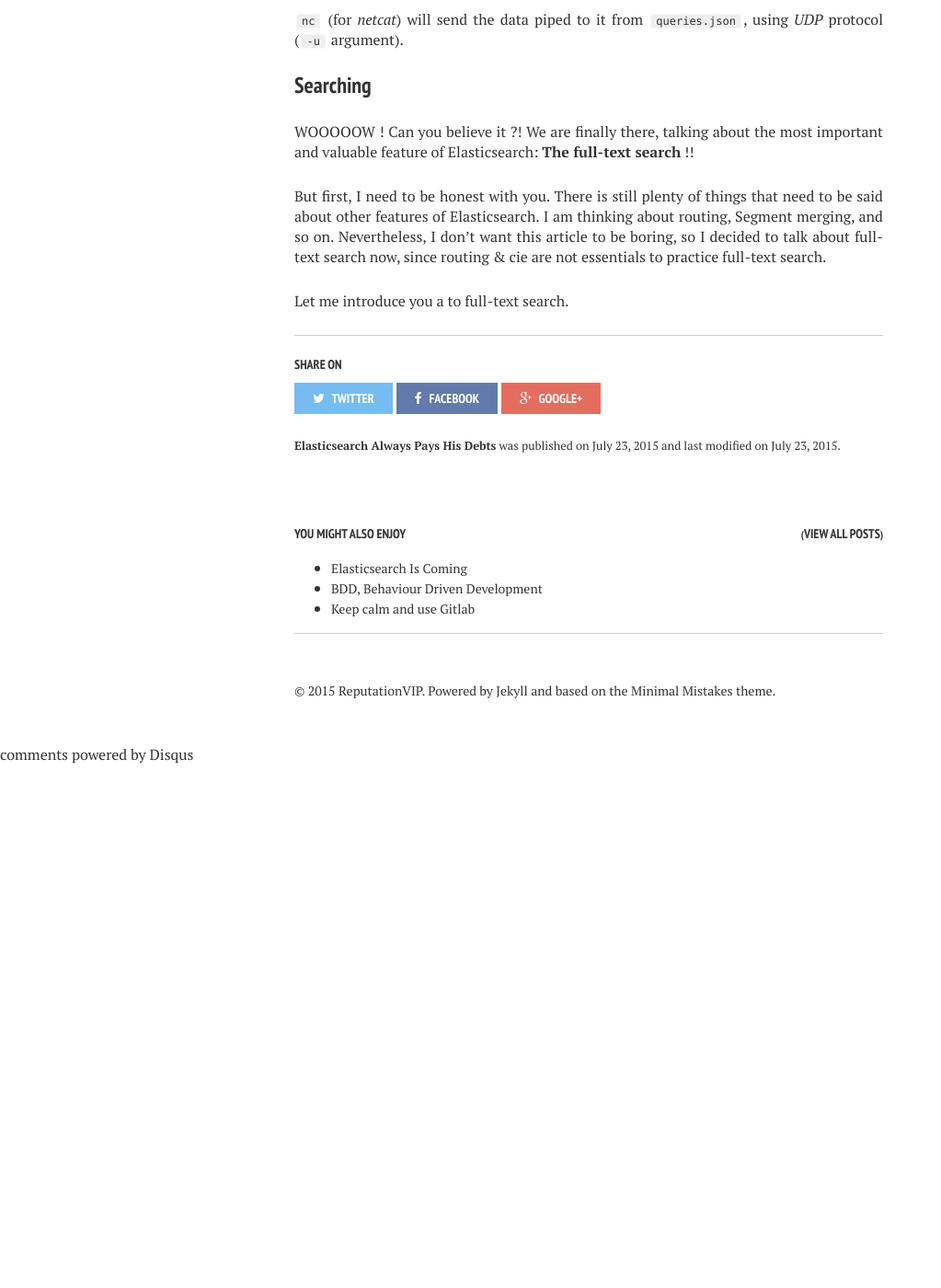
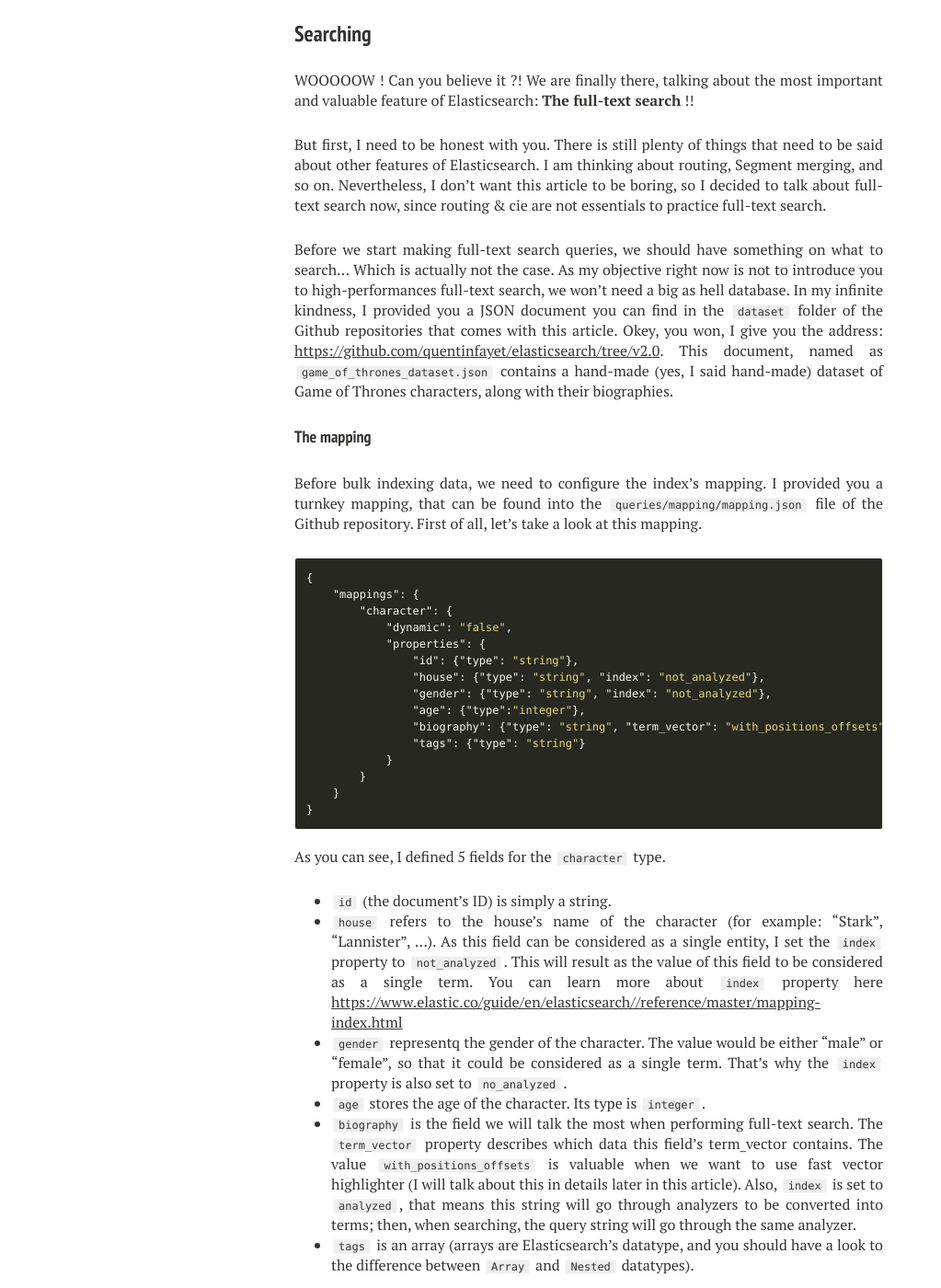
Before and after one commit to semji/reputationvip.github.io, a Jekyll site: the page built from _posts/2015-07-23-elasticsearch-always-pays-his-debts.md, in a window 1280 px wide and 1400 px high, scrolled down 17399 px. Shown: the whole window at 92% size, without its empty margins (0-1023 px from the left). Built offline with Jekyll 4.4.1, drawn with Linux system fonts in a browser that asks for light colours; nearby versions of some CDN libraries; comment, search, counter and statistics services are not loaded; before the commit the page ends 18230 px from its top, so only the background shows below that; some of the changed text lies outside the part shown.

Commit message:
Began full-text search

```diff
--- a/_posts/2015-07-23-elasticsearch-always-pays-his-debts.md
+++ b/_posts/2015-07-23-elasticsearch-always-pays-his-debts.md
@@ -23,7 +23,8 @@
 - :
 - Insert data into indexing json highlighter
 - Check genericity of `the request` parts : no real index name, ...
-- Bulk index request : full example
+- Check //TODO
+- Check mapping in Search > mapping corresponds to the Github repo's mapping.
 
 # ELASTICSEARCH ALWAYS PAYS HIS DEBTS
 
@@ -624,7 +625,8 @@
 For example, the following data could be used to batch index some Game Of Thrones' characters:
 
 {% highlight json %}
-{}
+{"create":{"_index":"game_of_thrones","_type":"character","_id":"JonSnow"}}
+{"house":"Stark","age":"17","biography":"Hello I'm Jon","tags":["jon","night's watch"]}
 {% endhighlight %}
 
 The bad news is that **there is a limitation about the size of the data you are passing through the API.** This limitation is of **100 Mb**...
@@ -656,14 +658,10 @@
 should remember you the result returned for the CRUD operations). The object also contained a `status` field, filled with an HTTP code. Also, if something
 went wrong, the object should contain an `error` field, describing the error.
 
-**Full example**
-
-//TODO Full example
-
 #### UDP Bulk Request
 
-**First of all, you should know that this way to make request is deprecated, and will be removed in Elasticsearch 2.0. Anyway, I found this
-interesting, and I want to give you some information about it.**
+**First of all, you should know that this way to make request is deprecated, and will be removed in Elasticsearch 2.0. Anyway, I thought this
+was worth to talk about, and I want to give you some information about it.**
 
 I told you many times that Elasticsearch wishes you the best. Bulk requests throughout API are quick. But if you are looking for an even more
 efficient way to make bulk queries, then the **UDP** bulk operations are here for you. As a reminder, **UDP** stands for **User Datagram Protocol**.
@@ -697,4 +695,95 @@
 But first, I need to be honest with you. There is still plenty of things that need to be said about other features of Elasticsearch. I am thinking about routing, Segment merging,
 and so on. Nevertheless, I don't want this article to be boring, so I decided to talk about full-text search now, since routing & cie are not essentials to practice full-text search.
 
-Let me introduce you a to full-text search.
+Before we start making full-text search queries, we should have something on what to search... Which is actually not the case. As my objective right now is not to introduce you
+to high-performances full-text search, we won't need a big as hell database. In my infinite kindness, I provided you a JSON document you can find in the `dataset` folder of the
+Github repositories that comes with this article. Okey, you won, I give you the address: [https://github.com/quentinfayet/elasticsearch/tree/v2.0](https://github.com/quentinfayet/elasticsearch/tree/v2.0). This document, named as `game_of_thrones_dataset.json` contains a hand-made
+(yes, I said hand-made) dataset of Game of Thrones characters, along with their biographies.
+
+#### The mapping
+
+Before bulk indexing data, we need to configure the index's mapping. I provided you a turnkey mapping, that can be found into the `queries/mapping/mapping.json` file of the Github
+repository. First of all, let's take a look at this mapping.
+
+{% highlight json %}
+{
+    "mappings": {
+        "character": {
+            "dynamic": "false",
+            "properties": {
+                "id": {"type": "string"},
+                "house": {"type": "string", "index": "not_analyzed"},
+                "gender": {"type": "string", "index": "not_analyzed"},
+                "age": {"type":"integer"},
+                "biography": {"type": "string", "term_vector": "with_positions_offsets", "index": "analyzed"},
+                "tags": {"type": "string"}
+            }
+        }
+    }
+}
+{% endhighlight %}
+
+As you can see, I defined 5 fields for the `character` type.
+
+- `id` (the document's ID) is simply a string.
+- `house` refers to the house's name of the character (for example: "Stark", "Lannister", ...). As this field can be considered as a single entity,
+I set the `index` property to `not_analyzed`. This will result as the value of this field to be considered as a single term. You can learn more about `index` property
+here [https://www.elastic.co/guide/en/elasticsearch//reference/master/mapping-index.html](https://www.elastic.co/guide/en/elasticsearch//reference/master/mapping-index.html)
+- `gender` representq the gender of the character. The value would be either "male" or "female", so that it could be considered as a single term. That's why the `index` property
+is also set to `no_analyzed`.
+- `age` stores the age of the character. Its type is `integer`.
+- `biography` is the field we will talk the most when performing full-text search. The `term_vector` property describes which data this field's term_vector contains. The value
+`with_positions_offsets` is valuable when we want to use fast vector highlighter (I will talk about this in details later in this article). Also, `index` is set to `analyzed`,
+that means this string will go through analyzers to be converted into terms; then, when searching, the query string will go through the same analyzer.
+- `tags` is an array (arrays are Elasticsearch's datatype, and you should have a look to the difference between `Array` and `Nested` datatypes).
+
+So, let's perform this mapping:
+
+{% highlight sh %}
+$>curl –XPUT http://localhost:9200/game_of_thrones/ -d @mapping.json
+{% endhighlight %}
+
+#### Bulk inserting the data
+
+I know you may be impatient to start full-text search. But before that (the last step, I promise), we need to insert data into our Elasticsearch cluster. In a surge of generosity,
+I created a bulk-index request, that you can find in the `dataset` folder.
+
+You can perform the bulk request with the following command:
+
+{% highlight sh %}
+$>curl –XPOST http://localhost:9200/_bulk/ -d @game_of_thrones_dataset
+{% endhighlight %}
+
+#### Basic search query
+
+Elasticsearch accepts 3 main types of queries. The `basic queries`, such as, for example, term queries. The `compound queries`, such as boolean ones, and, finally, the `filter queries`.
+
+Right now, we will go into the basic queries.
+
+Elasticsearch API provides us two way of performing the basic queries.
+
+##### The inline query
+
+The first way, I named it as "inline query", is a way to pass the query through the get parameters, directly into the URL.
+
+**The request**
+
+The request type is `GET`
+
+<div class="highlight"><pre><code>http://localhost:9200<span style="color: orange">/index/type</span><span style="color: chartreuse">/_search?q=the_query</span></code></pre></div>
+
+The action, `_search` indicates to Elasticsearch that we are willing to perform a search. The `q` parameter contains the query. Its format is basic: `field:value`.
+
+**The response**
+
+The response from the server will contains each **whole document** that matches your query.
+
+**Full example**
+
+Well, let's say that I want to retrieve each `character` that field `house` is set to `Stark`.
+
+{% highlight sh %}
+$>curl –XGET 'http://localhost:9200/game_of_thrones/character/_search?q=house:Stark&pretty'
+{% endhighlight %}
+
+That's it ! You will get each document that match `house:Stark`.
```
Also changed, not shown: other parts of _posts/2015-07-23-elasticsearch-always-pays-his-debts.md (+10 -10 lines).
